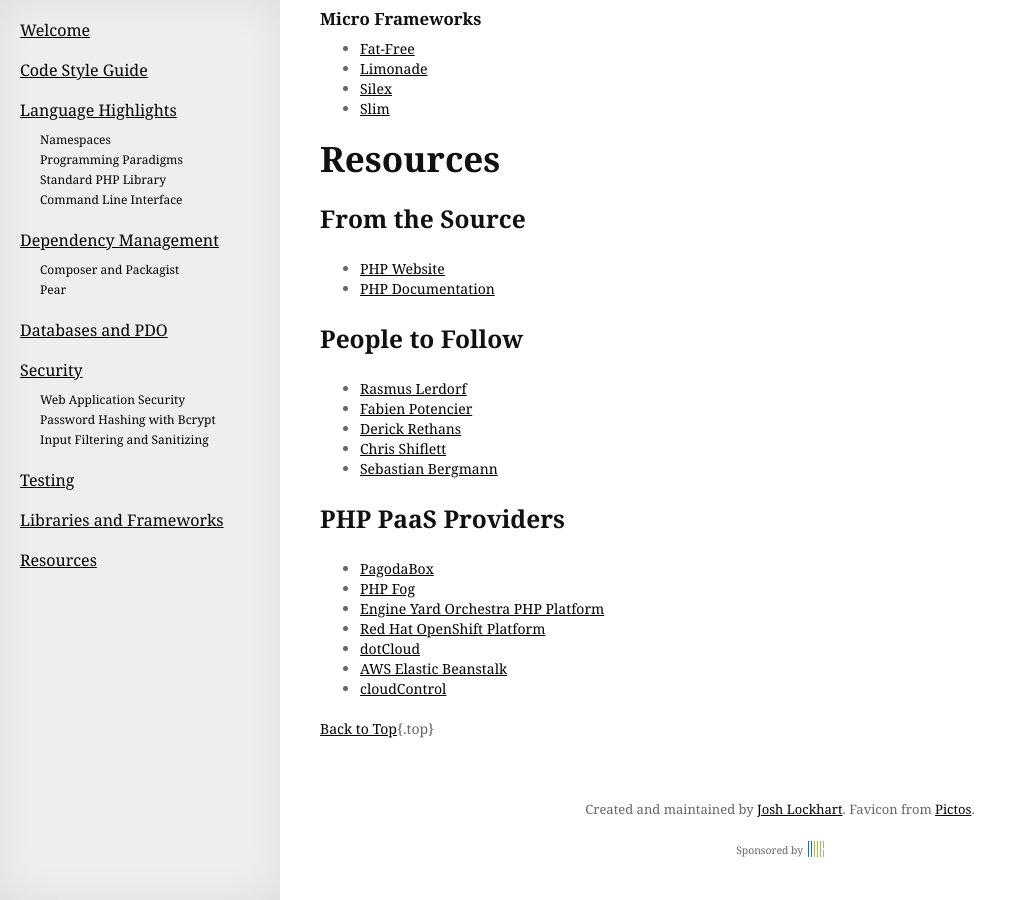
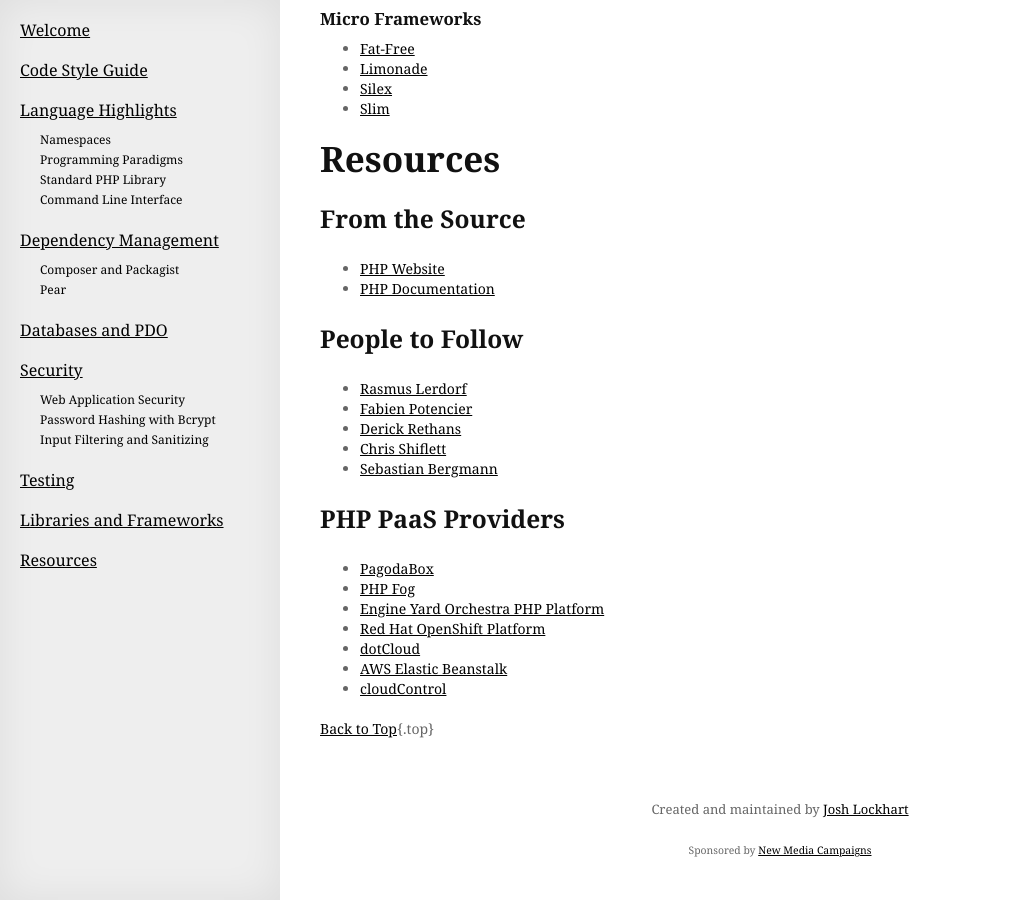
Before and after one commit to codeguy/php-the-right-way, a Jekyll site: the page built from index.html, in a window 1280 px wide and 900 px high, scrolled down 6938 px. Shown: the whole window, without its empty margins (0-1017 px from the left). Built offline with Jekyll 4.4.1, drawn with Linux system fonts in a browser that asks for light colours; some web fonts are replaced; Markdown is read by kramdown in place of the engine named in the settings; comment, search, counter and statistics services are not loaded.

Commit message:
Revise footer

```diff
--- a/_layouts/default.html
+++ b/_layouts/default.html
@@ -67,8 +67,8 @@
             </header>
             {{ content }}
             <footer class="site-footer">
-                <p>Created and maintained by <a href="http://twitter.com/codeguy">Josh Lockhart</a>. Favicon from <a href="http://pictos.cc/">Pictos</a>.</p>
-                <small>Sponsored by <a href="http://www.newmediacampaigns.com"><img src="/images/nmc-logo.gif" alt="New Media Campaigns"/></a></small>
+                <p>Created and maintained by <a href="http://twitter.com/codeguy">Josh Lockhart</a></p>
+                <small>Sponsored by <a href="http://www.newmediacampaigns.com">New Media Campaigns</a></small>
             </footer>
         </div>
 
```
